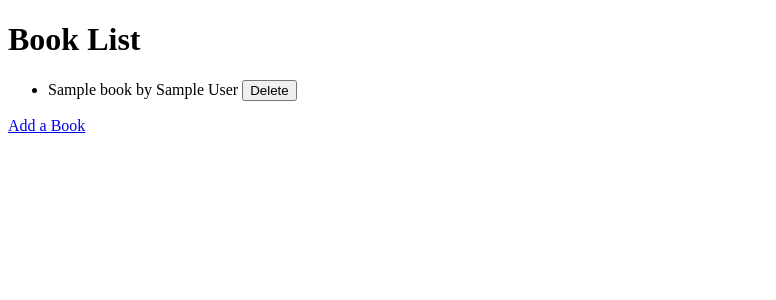
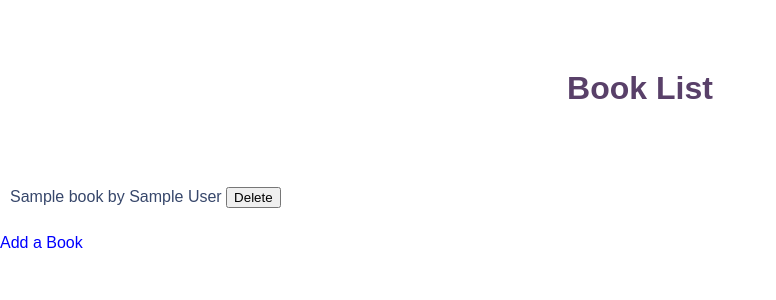
Before and after one commit to laurinchenbienchen/laurinesrepository, a Flask app: template wpPrüfung/templates/index.html in a window 1280 px wide. Shown: the top 300 px of the page, without its empty margins (0-776 px from the left). Run offline with Flask 3, Linux system fonts and the light colour scheme; the template is opened without the code that fills it: most values are stand-ins (such as "Sample title", 1, 10 or a date in 2020).

Commit message:
commit1261559

```diff
--- a/wpPrüfung/templates/add.html
+++ b/wpPrüfung/templates/add.html
@@ -2,6 +2,7 @@
 <html>
 <head>
     <title>Add Book</title>
+    <link rel="stylesheet" href="../static/style.css">
 </head>
 <body>
     <h1>Add Book</h1>
--- a/wpPrüfung/templates/index.html
+++ b/wpPrüfung/templates/index.html
@@ -2,6 +2,7 @@
 <html>
 <head>
     <title>Book List</title>
+    <link rel="stylesheet" href="../static/style.css">
 </head>
 <body>
     <h1>Book List</h1>
--- /dev/null
+++ b/wpPrüfung/templates/style.css
@@ -0,0 +1,88 @@
+body {
+    font-family: Arial, sans-serif;
+    background-color: #ffffff;
+    color: #37476b;
+    margin: 0;
+    padding: 0;
+}
+
+.container {
+    max-width: 800px;
+    margin: 50px auto;
+    padding: 20px;
+    background-color: #ffffff;
+    box-shadow: 0 0 10px rgba(0, 0, 0, 0.1);
+    border-radius: 10px;
+}
+
+h2 {
+    color: lightskyblue;
+}
+
+h1 {
+    color: #594069;
+    max-width: 800px;
+    margin: 50px auto;
+    padding: 20px;
+    background-color: #ffffff;
+    box-shadow: 0 0 10px rgb(255, 255, 255);
+    border-radius: 10px;
+    text-align: center;
+    border: 5px lightskyblue;
+}
+
+h2 {
+    padding: 5px;
+    border-radius: 10px;
+}
+
+ul {
+    list-style-type: none;
+    padding: 0;
+}
+
+ul li {
+    background-color: white;
+    margin: 10px 0;
+    padding: 10px;
+    border-radius: 5px;
+}
+
+a {
+    color: blue;
+    text-decoration: none;
+}
+
+a:hover {
+    text-decoration: underline;
+}
+
+p {
+    text-align: center;
+}
+
+c {
+    color: #594069;
+    font-style: italic;
+}
+
+.custom-list {
+    list-style-type: disc;
+    padding-left: 40px;
+}
+
+.custom-list li {
+    margin-bottom: 10px;
+}
+
+.left{
+    text-align: left;
+}
+
+.profile_pic{
+    display: block;
+    margin: 20px auto;
+    border: 5px solid #be8ec7;
+    padding: 10px;
+    border-radius: 20px;
+}
```
